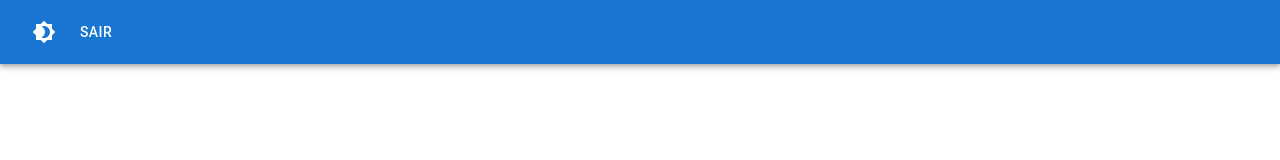
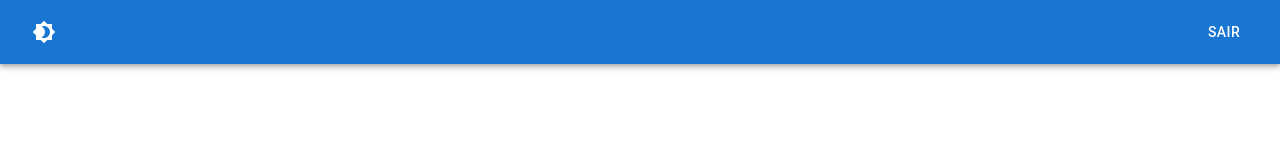
Before and after one commit to Ledelara/cashwise-react, a Next.js app: page /login in a window 1280 px wide. Shown: the top 160 px of the page. Built offline with nearby package versions, Linux system fonts and the light colour scheme.

Commit message:
💄 style: melhorando estilo do AppHeader

```diff
--- a/src/components/AppHeader/AppHeader.tsx
+++ b/src/components/AppHeader/AppHeader.tsx
@@ -5,9 +5,14 @@ export default function AppHeader() {
     return (
         <Box sx={{ flexGrow: 1 }}>
             <AppBar position="static">
-                <Toolbar>
+                <Toolbar
+                    sx={{
+                        display: "flex",
+                        justifyContent: "space-between",
+                    }}
+                >
                     <ThemeButton />
-                    <Button color="inherit">SAIR</Button>
+                    <Button color="inherit">Sair</Button>
                 </Toolbar>
             </AppBar>
         </Box>
```
